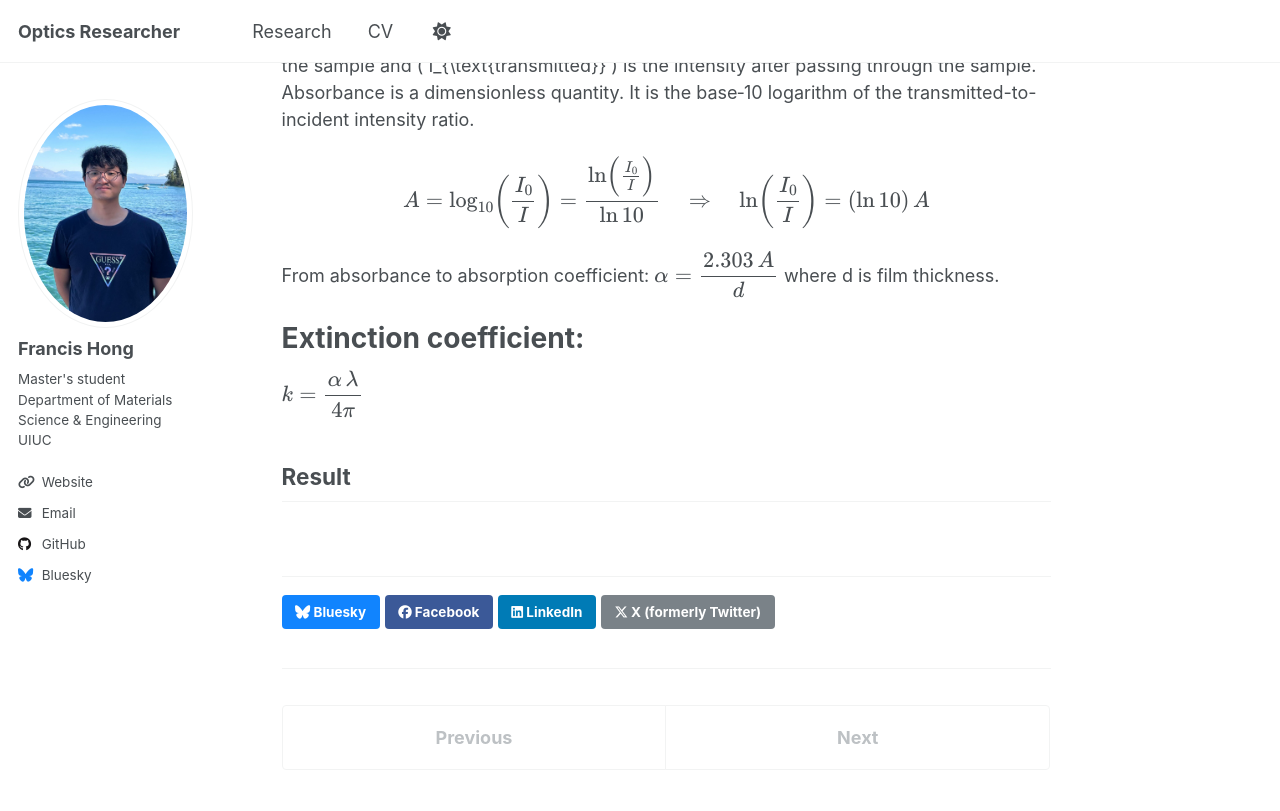
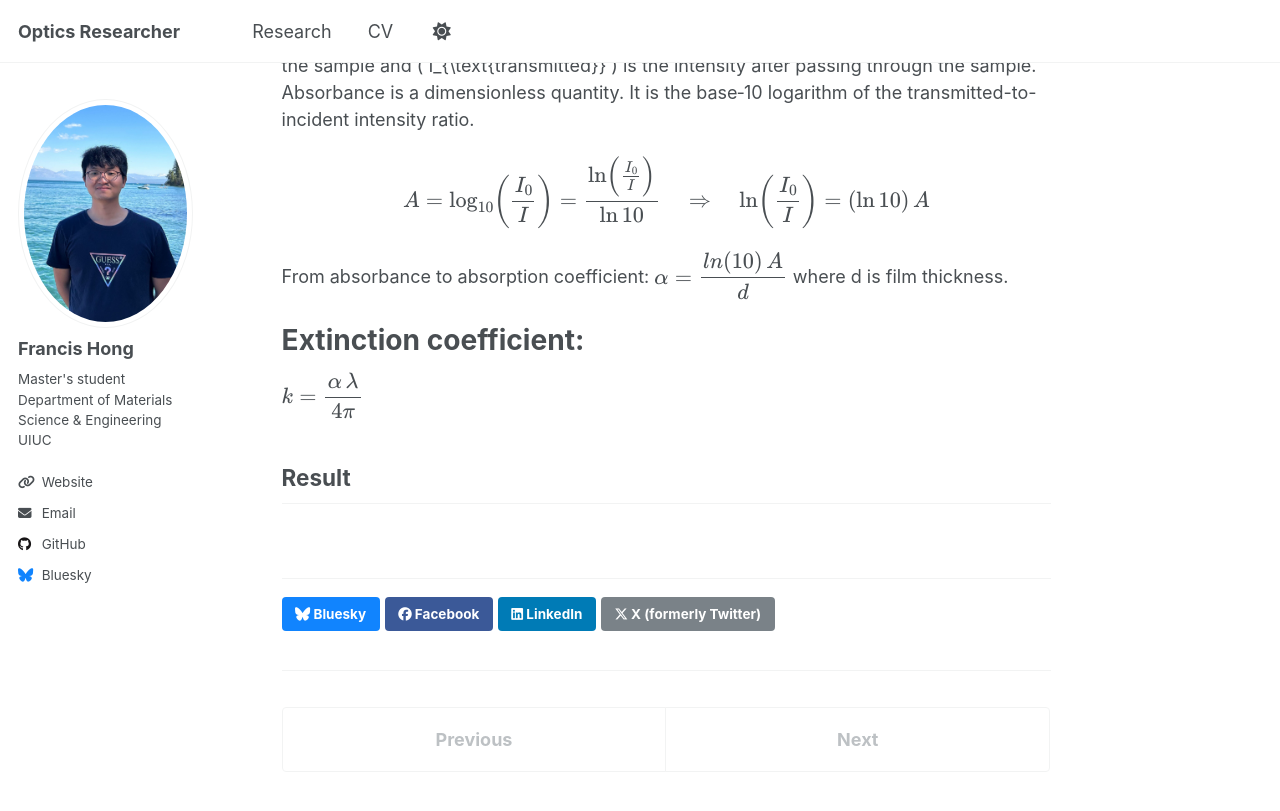
Before and after one commit to Fhong10/flhong03.github-io, a Jekyll site: the page built from _publications/absorbance-study.md, in a window 1280 px wide and 900 px high, scrolled down 980 px. Shown: the top 811 px of the window. Built offline with Jekyll 4.4.1, drawn with Linux system fonts in a browser that asks for light colours; a script that is not in the unit is left out.

Commit message:
Update absorbance-study.md

```diff
--- a/_publications/absorbance-study.md
+++ b/_publications/absorbance-study.md
@@ -31,7 +31,7 @@ $$
 
 From absorbance to absorption coefficient:
 $$
-\alpha = \dfrac{2.303\,A}{d}
+\alpha = \dfrac{ln(10)\,A}{d}
 $$
 where d is film thickness.
 
```
